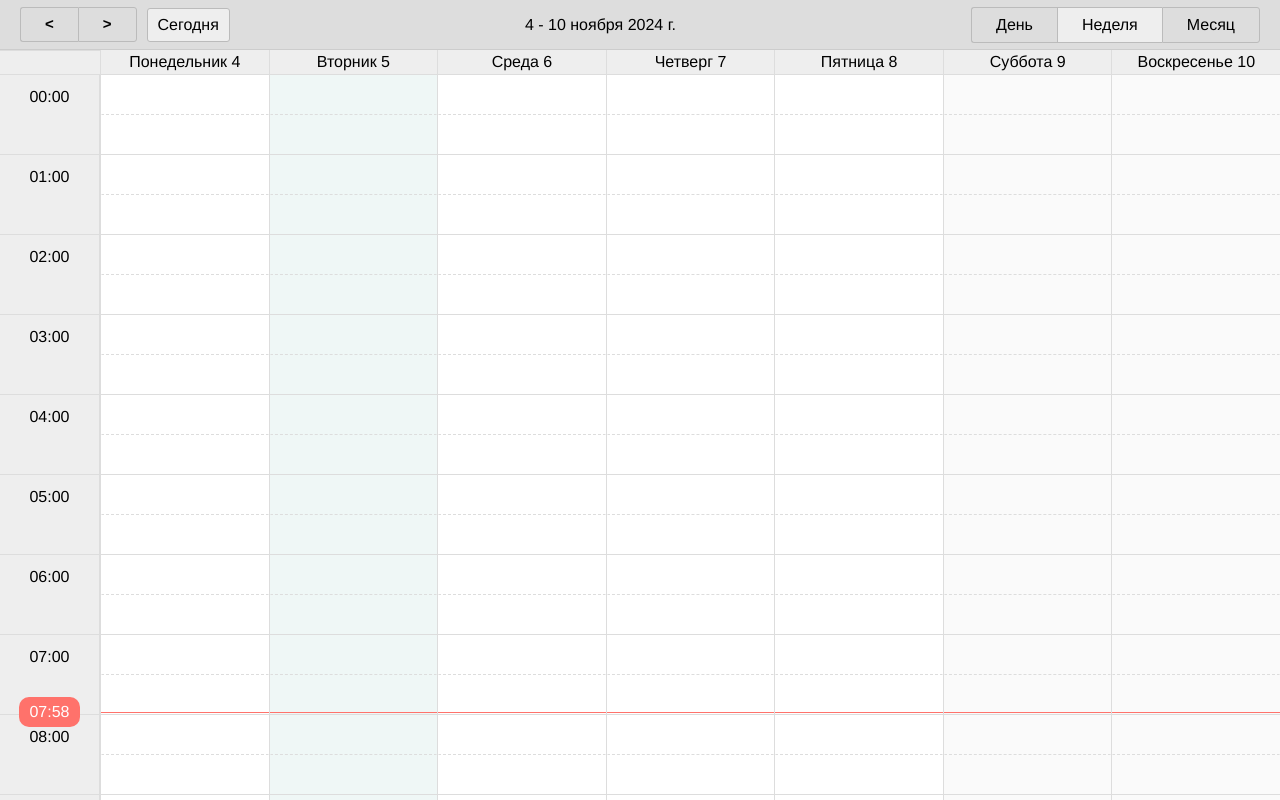
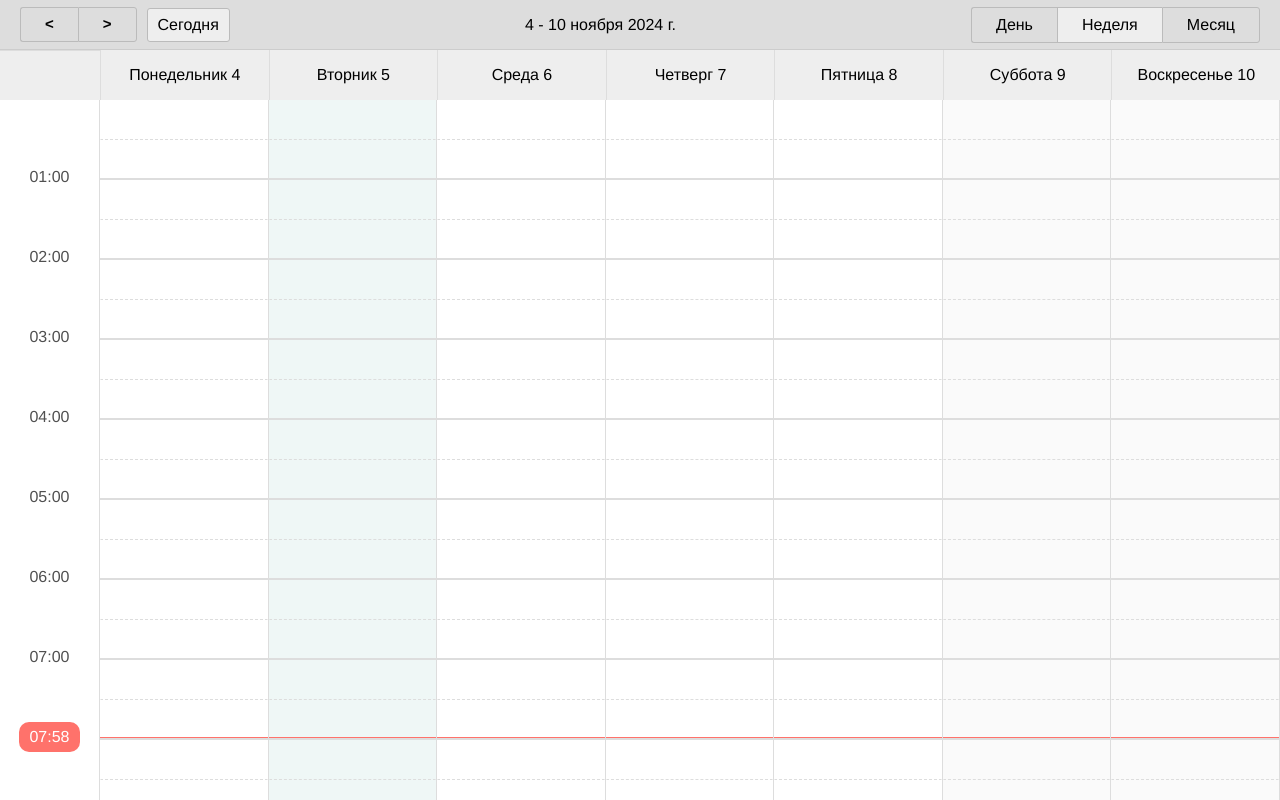
Before and after one commit to d1sky/sheduler, a React (Vite) app: page / in a window 1280 px wide. Shown: the top 800 px of the page. Built offline with nearby package versions, Linux system fonts and the light colour scheme.

Commit message:
time posistion and start fix css modules

```diff
--- a/src/components/app/app.css
+++ b/src/components/app/app.css
@@ -9,8 +9,11 @@
   align-items: center;
   justify-content: space-between;
 
-  position: sticky;
-  top: 0;
+  /* position: sticky;
+  top: 0; */
+
+  position: fixed;
+  top: 0
 }
 
 .interval {
--- a/src/components/app/app.jsx
+++ b/src/components/app/app.jsx
@@ -13,6 +13,7 @@ function App() {
   return (
     <div className="container">
       <Header />
+
       <div className="container_body">
         <Week />
       </div>
--- a/src/components/day/day.css
+++ b/src/components/day/day.css
@@ -4,7 +4,9 @@
     flex-wrap: wrap;
     justify-content: center;
     align-items: center;
-    border-left: 1px solid #ddd
+    /* border-left: 1px solid #ddd; */
+
+    /* margin-top: 100px; */
 }
 
 .weekend {
--- a/src/components/day/day.jsx
+++ b/src/components/day/day.jsx
@@ -31,6 +31,7 @@ export const Day = ({ index, day }) => {
             {[...Array(24).keys()].map(i =>
                 // eslint-disable-next-line react/jsx-key
                 <Hour
+                    day={day}
                     activeDate={currentDate}
                     index={i}
                     hour={hourConvert(i)} />)}
--- a/src/components/hour/hour.css
+++ b/src/components/hour/hour.css
@@ -19,6 +19,9 @@
 .hour_row_body {
     width: 100%;
     position: relative;
+
+    border-bottom: 1px solid #ddd;
+    border-right: 1px solid #ddd;
 }
 
 .hour_now-line {
--- a/src/components/hour/hour.jsx
+++ b/src/components/hour/hour.jsx
@@ -10,7 +10,7 @@ let getPixelFromMinute = (minute) => {
 }
 
 // eslint-disable-next-line react/prop-types
-export const Hour = ({ index, hour, activeDate }) => {
+export const Hour = ({ index, day, hour, activeDate }) => {
     const dispatch = useDispatch();
 
     let hourElement = useRef(null);
@@ -65,7 +65,7 @@ export const Hour = ({ index, hour, activeDate }) => {
     }
 
     return (
-        <div className="hour" key={index} ref={hourElement}>
+        <div className={`hour  ${(day === 6 || day === 7) ? 'weekend' : ''} ${activeDate && activeDate.getDate() === new Date().getDate() ? 'today-active' : ''}`} key={index} ref={hourElement}>
             <div className="hour_row_body">
 
                 <div className="half half_first"
--- a/src/components/time-line/time-line.jsx
+++ b/src/components/time-line/time-line.jsx
@@ -1,6 +1,6 @@
 import { useState } from 'react';
 import { hourConvert, minuteConvert } from '../../utils/time';
-import './time-line.css';
+import styles from './time-line.module.css';
 
 
 
@@ -21,12 +21,15 @@ export const TimeLine = () => {
     }
 
     return (
-        <div className="time_line_hour" >
+        <div className={styles.hoursContainer} >
             {[...Array(24).keys()].map((hour) =>
-                <div key={hour} className="time_line_row_head">
-                    {`${hourConvert(hour)}:00`}
+                <div key={hour} className={styles.hourBlock}>
+                    <div className={styles.time}>
+
+                        {hour != '0' && `${hourConvert(hour)}:00`}
+                    </div>
                     {hour === today.getHours() &&
-                        <div className="now" style={{ top: `${getPixelFromMinute(nowMinutes) - 15}px` }}>
+                        <div className={styles.now} style={{ top: `${getPixelFromMinute(nowMinutes) - 15}px` }}>
                             {`${hourConvert(today.getHours())}:${minuteConvert(today.getMinutes())}`}
                         </div>
                     }
--- a/src/components/time-line/time-line.css
+++ b/src/components/time-line/time-line.module.css
@@ -1,25 +1,34 @@
-.time_line_hour {
-    /* height: 80px; */
-    display: flex;
-    flex-direction: column;
-    border-bottom: 1px solid #ddd;
+.hoursContainer {
+    display: block;
 }
 
-.time_line_row_head {
+.hourBlock {
     width: 100px;
     height: 80px;
-    background-color: #eee;
-    border-bottom: 1px solid #ddd;
-    border-right: 1px solid #ddd;
+
+    /* background-color: #eee; */
+
     display: flex;
     justify-content: center;
     padding-top: 10px;
 
     position: relative;
+    border-right: 1px solid #ddd;
 }
 
+/*
 .hour_row_body {
     width: 100%;
+    height: 100%;
+    border-bottom: 1px solid #ddd;
+    border-right: 1px solid #ddd;
+} */
+.time {
+    height: 30px;
+    top: -15px;
+    position: absolute;
+
+    color: #505050;
 }
 
 .now {
--- a/src/components/week-header/week-header.css
+++ b/src/components/week-header/week-header.css
@@ -1,10 +1,13 @@
 .week_header_container {
     display: flex;
     flex-direction: row;
-    border-bottom: 1px solid #ddd;
+    /* border-bottom: 1px solid #ddd; */
 
-    position: sticky;
+    position: fixed;
     top: 50px;
+
+    width: 100%;
+    height: 50px;
 
     z-index: 100;
 }
--- a/src/components/week/week.css
+++ b/src/components/week/week.css
@@ -1,4 +1,12 @@
 .week_container {
+    position: fixed;
+    top: 100px;
+    bottom: 0px;
+
+    width: 100%;
+
     display: flex;
     flex-direction: row;
+
+    overflow: auto;
 }
```
